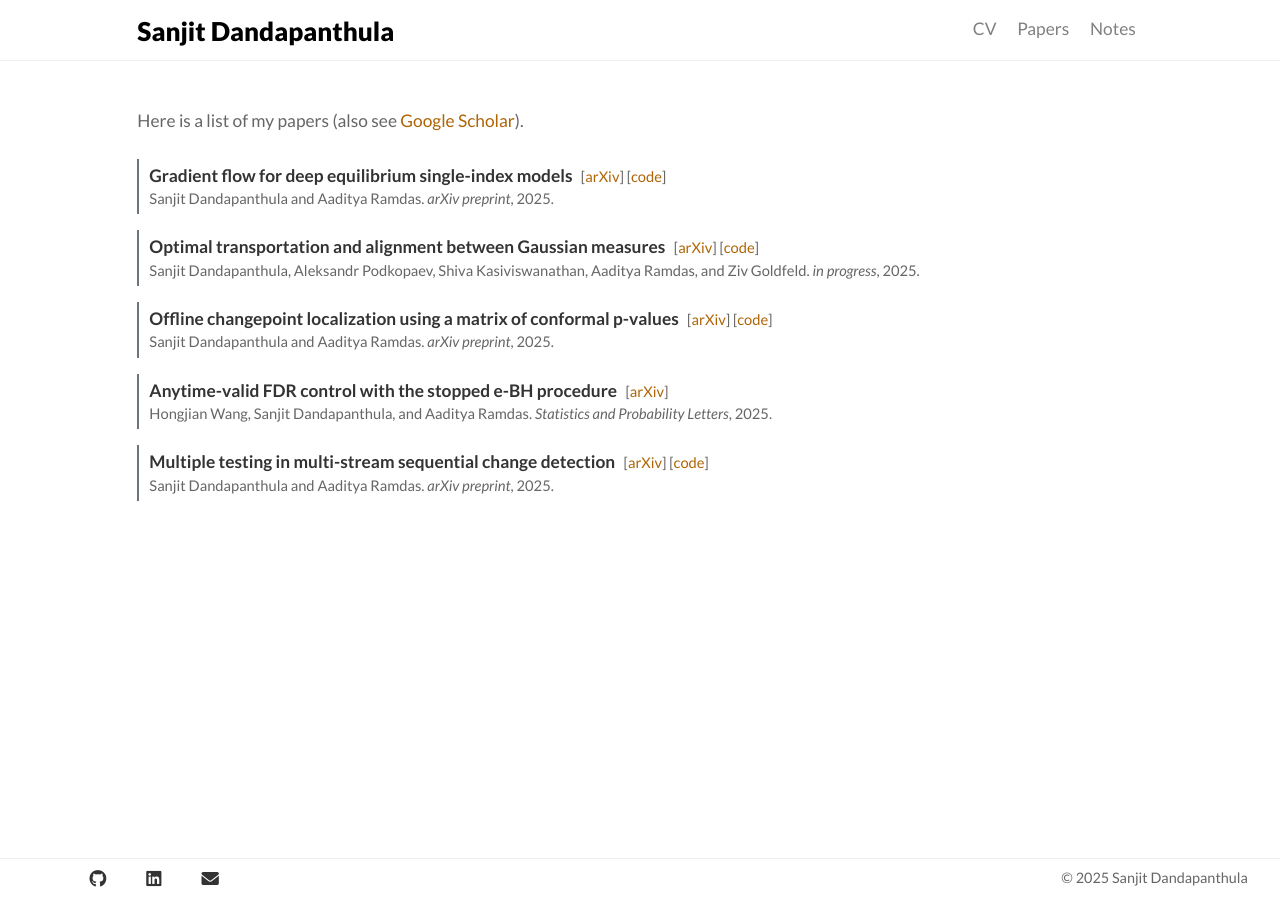
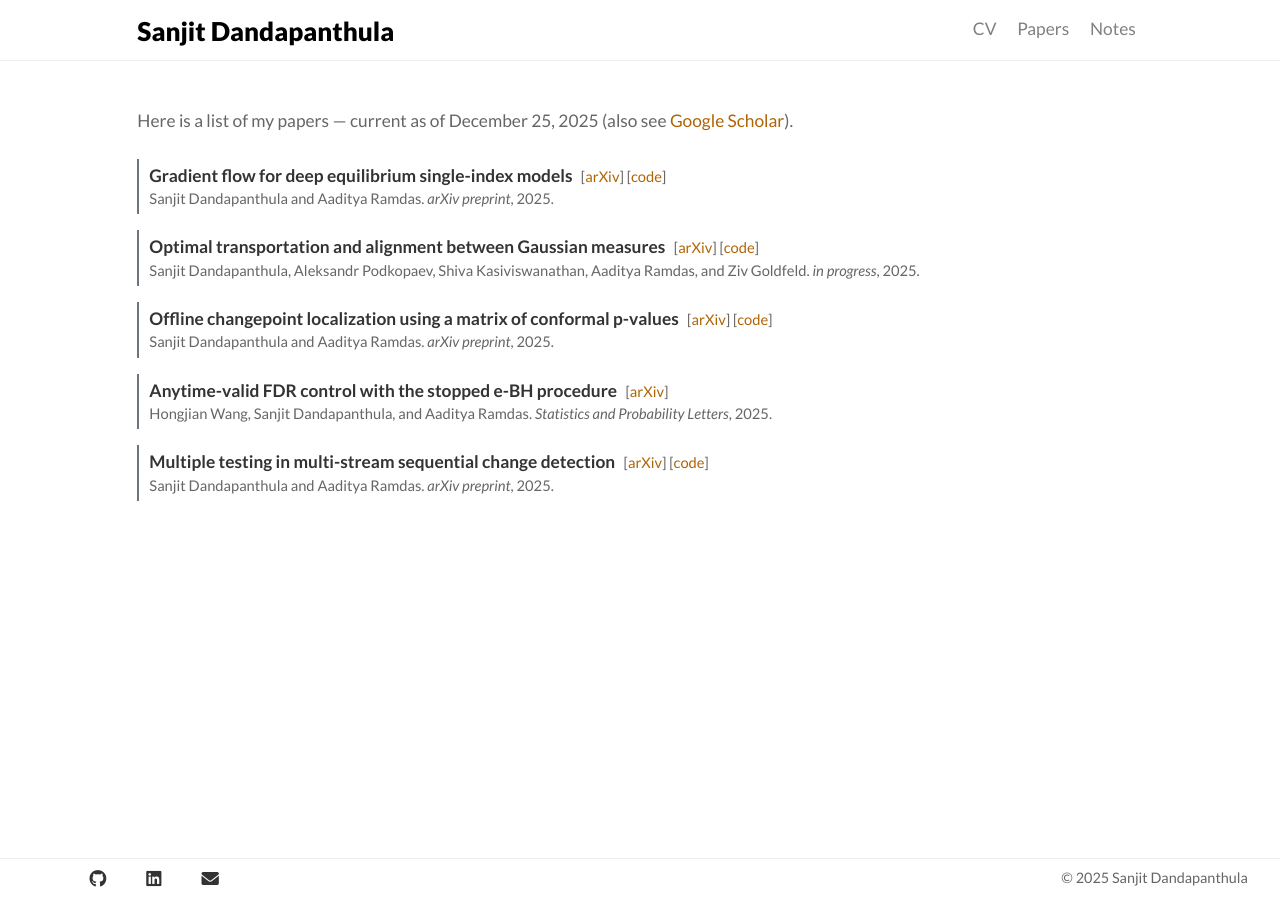
Before and after one commit to sanjitdp/sanjitdp.github.io, a Jekyll site: the page built from papers/index.html, in a window 1280 px wide. Built offline with Jekyll 4.4.1, drawn with Linux system fonts in a browser that asks for light colours.

Commit message:
updated profile picture + minor wording changes

```diff
--- a/papers/index.html
+++ b/papers/index.html
@@ -47,7 +47,8 @@ title: Papers
 </style>
 <main>
     <br>
-    Here is a list of my papers (also see <a href="https://scholar.google.com/citations?user=Z9hX41UAAAAJ&hl=en">Google
+    Here is a list of my papers &mdash; current as of December 25, 2025 (also see <a
+        href="https://scholar.google.com/citations?user=Z9hX41UAAAAJ&hl=en">Google
         Scholar</a>).
     <br>
     <div class="papers-list">
```
Also changed, not shown: index.md (+2 -2 lines), assets/favicon.ico, 1 other file.
